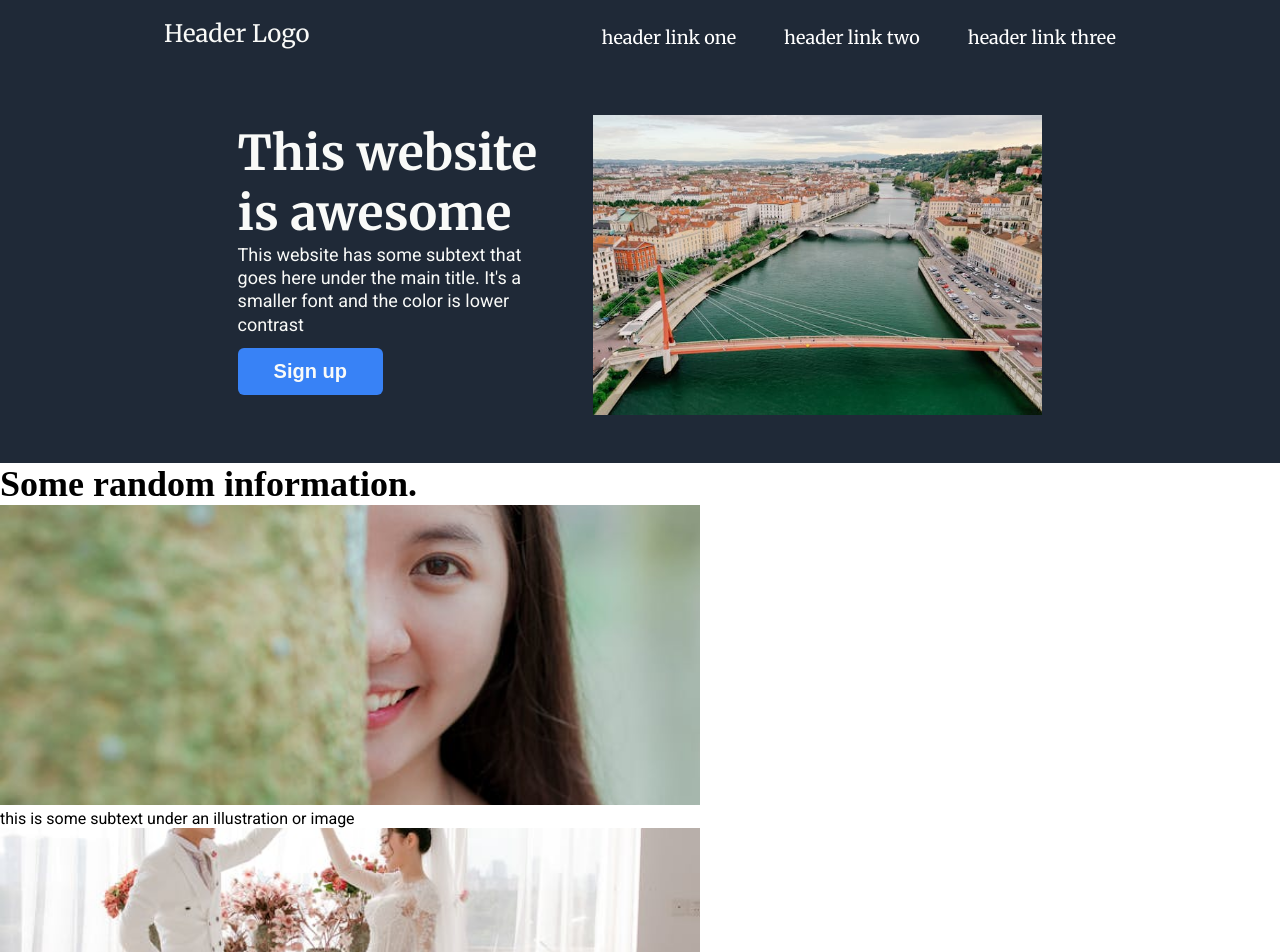
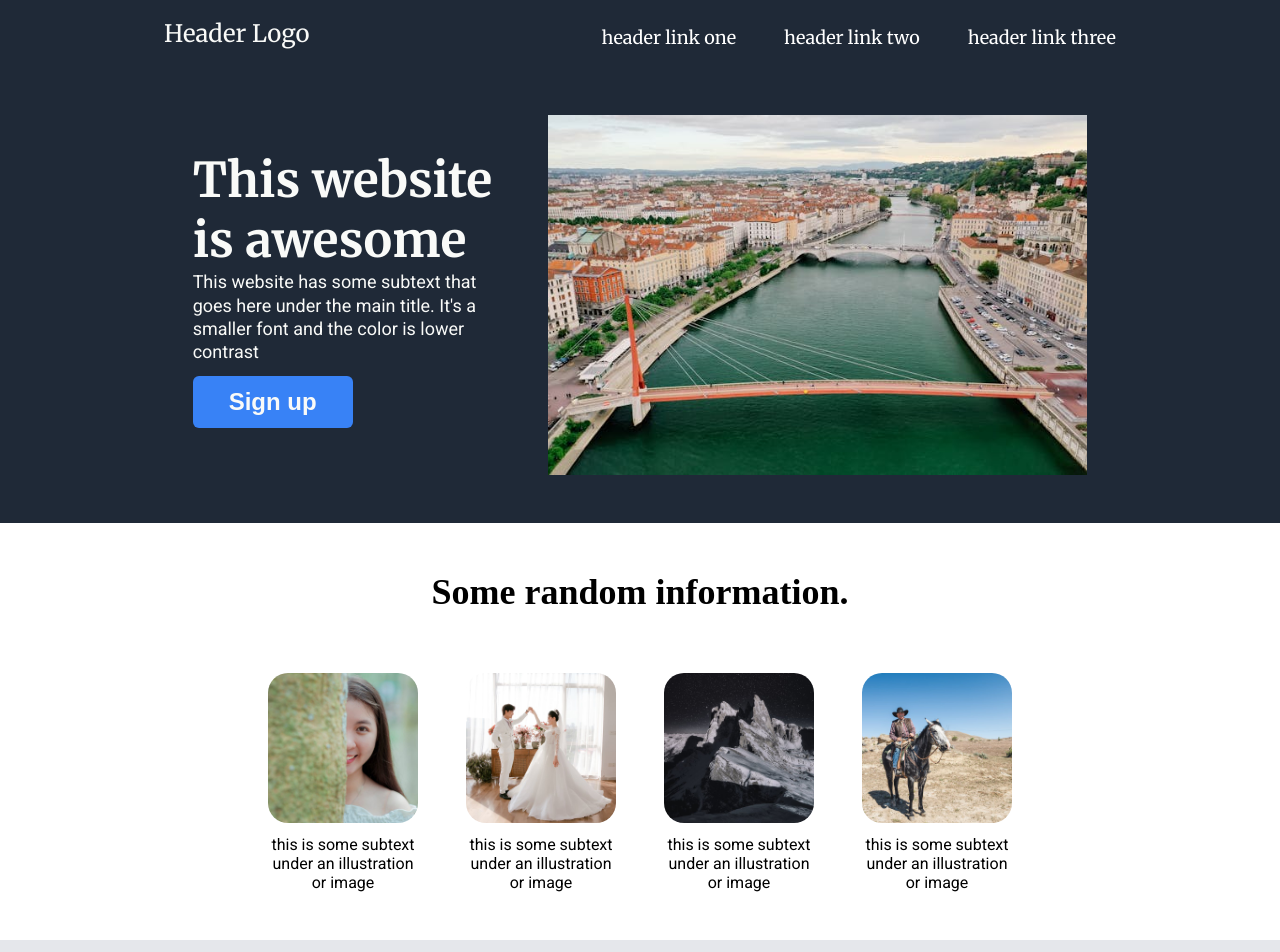
Before and after one commit to sparky9043/landing-page, a plain HTML site: page index.html in a window 1280 px wide. Shown: the top 952 px of the page. Drawn offline with Linux system fonts and the light colour scheme.

Commit message:
Update style in the information section

```diff
--- a/style.css
+++ b/style.css
@@ -65,13 +65,48 @@ body {
   background-color: #3882F6;
   border-style: none;
   border-radius: 6px;
-  font-size: 20px;
+  font-size: 24px;
   font-weight: 700;
 }
 
+
+.intro img {
+  width: 100%;
+  max-width: 720px;
+  max-height: 360px;
+  object-fit: cover;
+  flex: auto;
+}
+
 /* Information Section */
+.information {
+  text-align: center;
+  padding: 48px;
+}
+
 .information h2 {
   font-size: 36px;
+  padding-bottom: 48px;
+}
+
+.items {
+  display: flex;
+  gap: 48px;
+  justify-content: center;
+}
+
+.card {
+  display: flex;
+  flex-direction: column;
+  max-width: 150px;
+}
+
+.card img {
+  width: 100%;
+  min-width: 0;
+  border-radius: 20px;
+  margin: 12px 0;
+
 }
 
 /* Quote Section */
@@ -121,11 +156,3 @@ a {
 p {
   font-family: "Roboto";
 }
-
-img {
-  width: 100%;
-  max-width: 700px;
-  max-height: 300px;
-  object-fit: cover;
-  flex: auto;
-}
```
